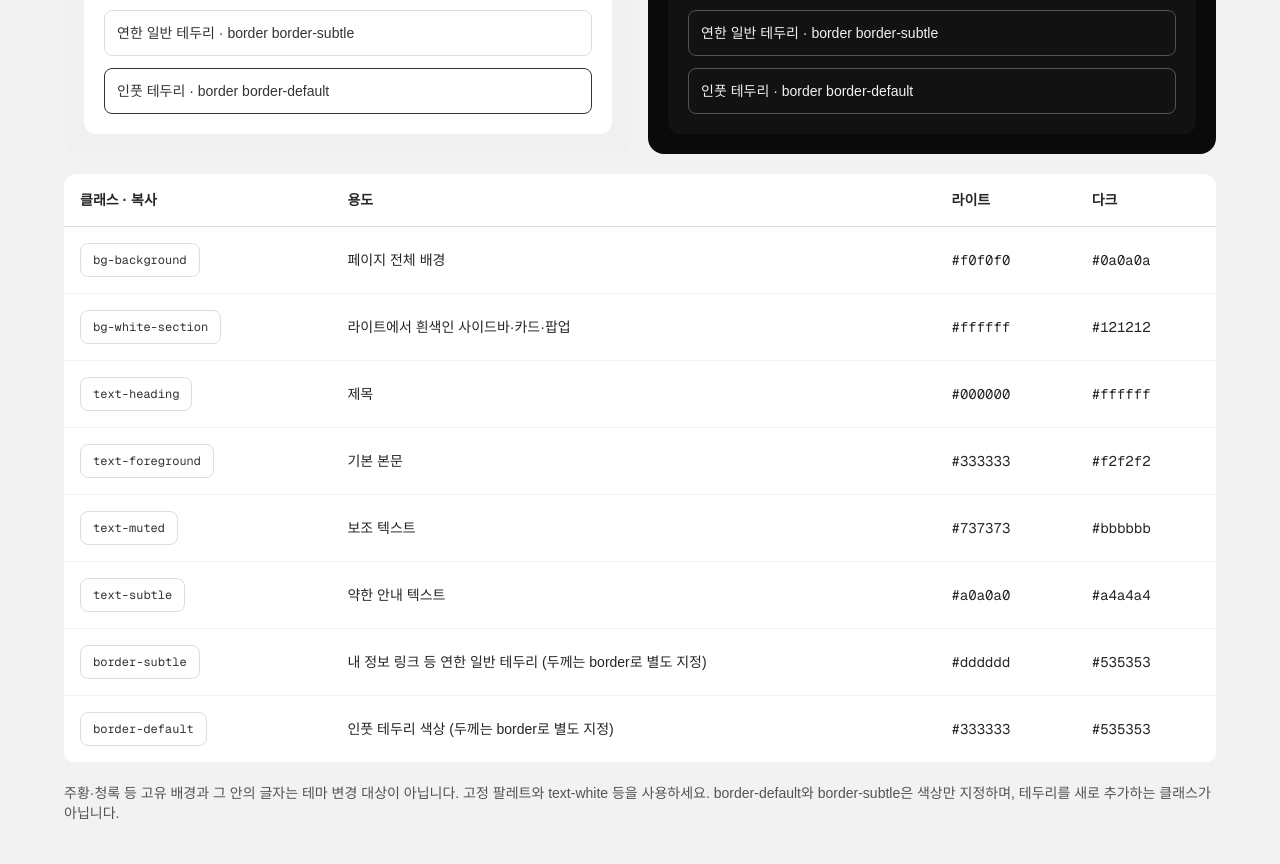
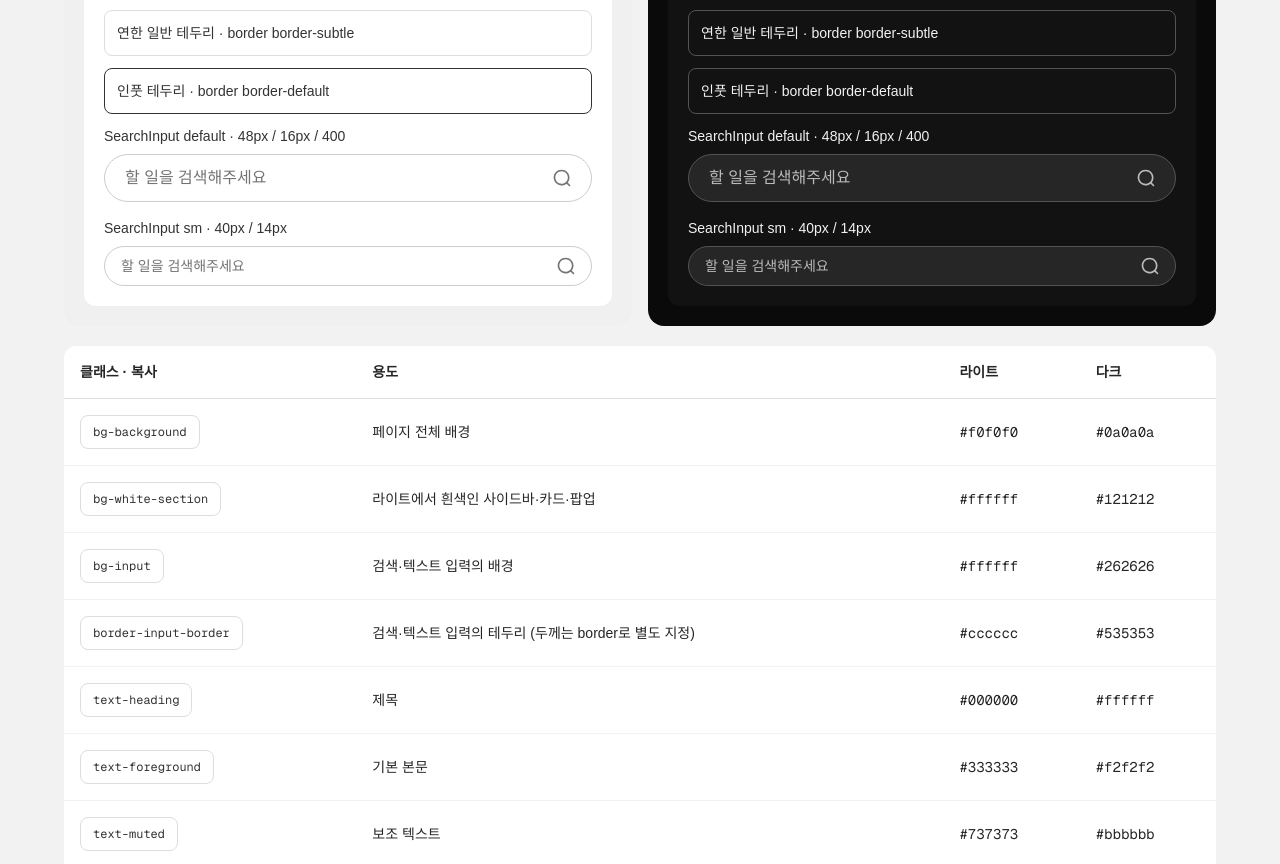
Before and after one commit to ljisu1107/todo-sprint, a Next.js app: page /en/components/design-tokens in a window 1280 px wide. Shown: the part 700-1564 px from the top of the page. Built offline with nearby package versions, Linux system fonts and the light colour scheme; a web font is replaced by a local one.

Commit message:
fix: SearchInput 크기별 여백 및 검색 버튼 위치 수정

```diff
--- a/app/[locale]/(routes)/components/design-tokens/page.tsx
+++ b/app/[locale]/(routes)/components/design-tokens/page.tsx
@@ -2,6 +2,7 @@
 'use client';
 
 import { useState, type CSSProperties } from 'react';
+import SearchInput from '@/components/ui/SearchInput';
 import { colors, typography, weights, themeTokens, shadows } from './tokens';
 
 export default function DesignTokensPage() {
@@ -103,6 +104,23 @@ export default function DesignTokensPage() {
                   </div>
                   <div className="rounded-lg border border-default p-3 text-sm text-foreground">
                     인풋 테두리 · border border-default
+                  </div>
+                  <div className="space-y-2">
+                    <p className="text-sm text-foreground">
+                      SearchInput default · 48px / 16px / 400
+                    </p>
+                    <SearchInput
+                      aria-label="할 일 검색"
+                      placeholder="할 일을 검색해주세요"
+                    />
+                    <p className="pt-2 text-sm text-foreground">
+                      SearchInput sm · 40px / 14px
+                    </p>
+                    <SearchInput
+                      size="sm"
+                      aria-label="할 일 검색"
+                      placeholder="할 일을 검색해주세요"
+                    />
                   </div>
                 </div>
               </div>
--- a/app/[locale]/(routes)/components/design-tokens/tokens.ts
+++ b/app/[locale]/(routes)/components/design-tokens/tokens.ts
@@ -255,6 +255,20 @@ export const themeTokens = [
     usage: '라이트에서 흰색인 사이드바·카드·팝업',
   },
   {
+    className: 'bg-input',
+    variable: '--input-background',
+    light: '#ffffff',
+    dark: '#262626',
+    usage: '검색·텍스트 입력의 배경',
+  },
+  {
+    className: 'border-input-border',
+    variable: '--input-border',
+    light: '#cccccc',
+    dark: '#535353',
+    usage: '검색·텍스트 입력의 테두리 (두께는 border로 별도 지정)',
+  },
+  {
     className: 'text-heading',
     variable: '--heading',
     light: '#000000',
--- a/components/ui/SearchInput.tsx
+++ b/components/ui/SearchInput.tsx
@@ -54,10 +54,10 @@ export default function SearchInput({
         onKeyDown={handleKeyDown}
         {...inputProps}
         className={cn(
-          'w-full rounded-full border border-solid border-input-border bg-input px-4 pr-11 placeholder:text-muted focus-visible:border-grayscale-500 focus-visible:outline-none',
+          'w-full rounded-full border border-solid border-input-border bg-input placeholder:text-muted focus-visible:border-grayscale-500 focus-visible:outline-none',
           size === 'sm'
-            ? 'h-10 py-2.5 text-sm font-medium placeholder:text-sm placeholder:font-medium'
-            : 'h-12 px-5 py-3 text-base font-normal placeholder:text-base placeholder:font-normal',
+            ? 'h-10 py-2.5 pr-12 pl-4 text-sm font-medium placeholder:text-sm placeholder:font-medium'
+            : 'h-12 py-3 pr-13 pl-5 text-base font-normal placeholder:text-base placeholder:font-normal',
           inputClassName,
         )}
       />
@@ -66,7 +66,10 @@ export default function SearchInput({
         aria-label="검색"
         disabled={!onSearch}
         onClick={search}
-        className="absolute top-1/2 right-4 flex size-8 -translate-y-1/2 items-center justify-end text-muted focus-visible:outline-2 focus-visible:outline-offset-2 focus-visible:outline-orange-600 disabled:cursor-default"
+        className={cn(
+          'absolute top-1/2 flex size-8 -translate-y-1/2 items-center justify-end text-muted focus-visible:outline-2 focus-visible:outline-offset-2 focus-visible:outline-orange-600 disabled:cursor-default',
+          size === 'sm' ? 'right-4' : 'right-5',
+        )}
       >
         <svg
           width="20"
```
